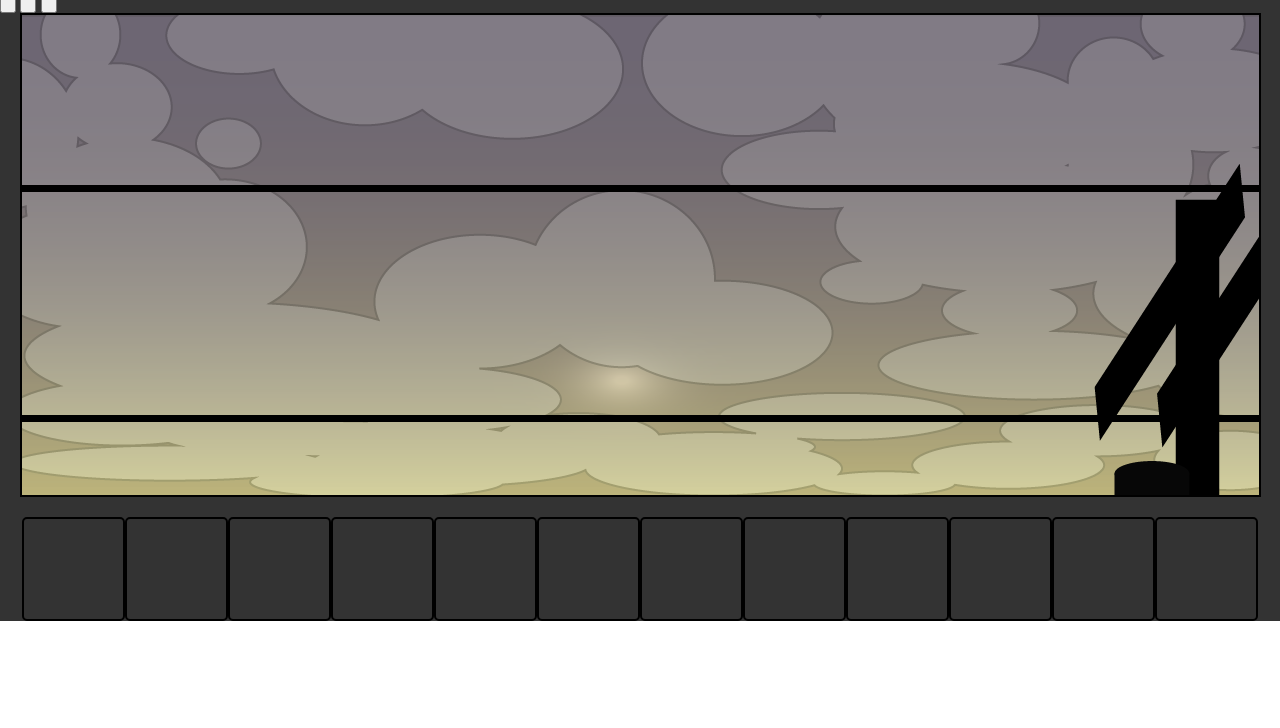
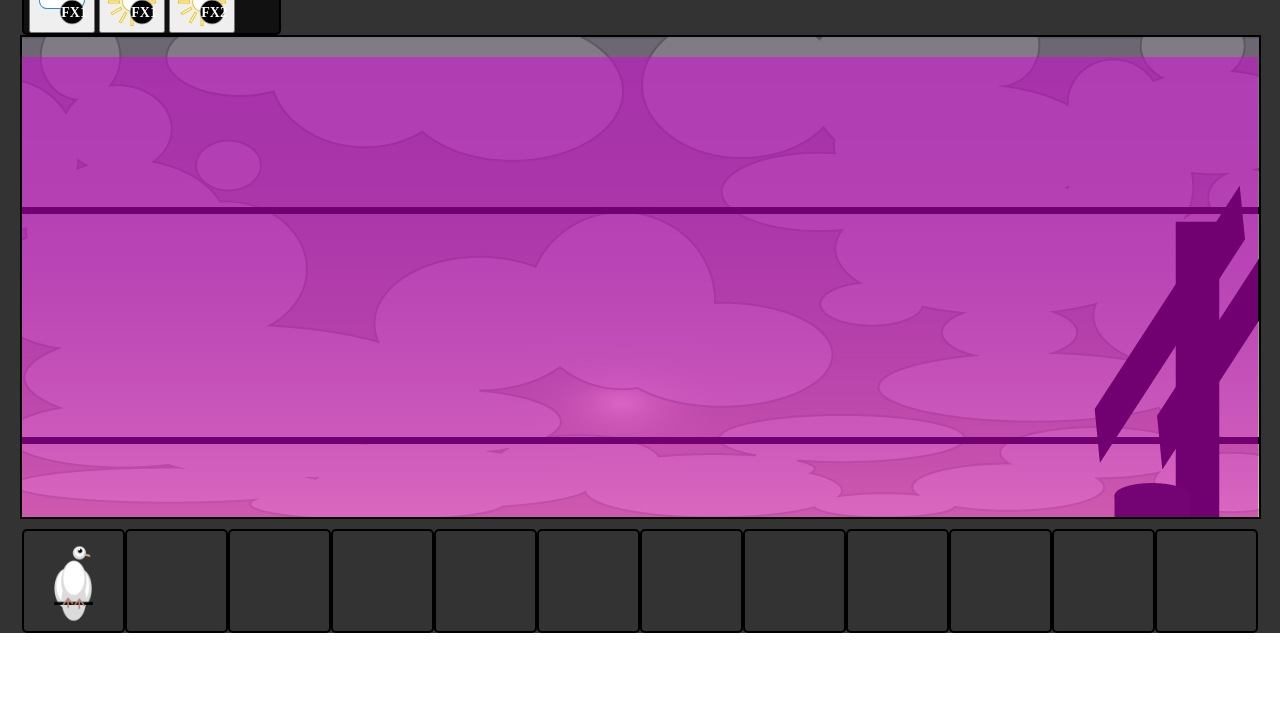
Before and after one commit to j-alexander65807/alexander_j_vialu_j_music_mixer, a plain HTML site: page index.html in a window 1280 px wide. Shown: the part 72-800 px from the top of the page. Drawn offline with Linux system fonts and the light colour scheme.

Commit message:
tested out some of the basic drag drop

```diff
--- a/css/main.css
+++ b/css/main.css
@@ -6,6 +6,7 @@ body {
   font-family: Helvetica, Arial, sans-serif;
   margin: 0;
 }
+
 
 #wrapper {
   max-width: 1600px;
@@ -17,20 +18,32 @@ body {
 #wrapper h2 {
   text-align: center;
   font-size: 34px;
-  padding: 20px 0 10px 0;
+  padding-top: 10px;
+}
+
+/* Main Margins*/
+header, #environment, #birdContainer {
+  width: 1237px;
+  margin-left: auto;
+  margin-right: auto;
 }
 
 
+#fxContainer {
+ background-color: #111;
+ border: 2px solid #000;
+ border-radius: 5px;
+ width: 250px;
+ padding-left: 5px;
 
-
-
-
+}
+#fxContainer button img {
+  width: 50px;
+}
 
 #environment {
   display:block;
-  width: 1237px;
   height: 480px;
-  margin: 0 auto;
   border: solid 2px #000;
 	background:transparent url(../images/env_loop2.png) 0 0 no-repeat;
 
@@ -41,12 +54,30 @@ body {
 	0%{background-position: 0 0;}
 	100%{background-position: 0 -2880px;}
 }
+#dropZoneContainer {
+  display: inline-block;
+  margin: 20px 0.5px 0px 0.5px;
+}
 
-#birdsContainer {
-  width: 1237px;
-  margin-top: 20px;
-  margin-left: auto;
-  margin-right: auto;
+.dropZone {
+  width: 412px;
+  height: 230px;
+  background-color: rgba(225, 0, 225, 0.5);
+  float: left;
+	position: relative;
+
+}
+.dropZone img {
+  width: auto;
+	padding: 0;
+	cursor: default;
+	position: absolute;
+}
+
+#birdContainer {
+
+  margin-top: 10px;
+
   display: flex;
   flex-direction: row;
   flex-wrap: nowrap;
@@ -59,3 +90,6 @@ body {
   border: solid 2px #000;
   border-radius: 5px;
 }
+.birdImage {
+  width: 100%;
+}
--- a/index.html
+++ b/index.html
@@ -13,16 +13,16 @@
     <header>
       <h2>Bird Beats</h2>
 
-      <div id="fxWrapper">
+      <div id="fxContainer">
         <h2 class="hidden">FX Buttons</h2>
 
-        <button class="fxButton" name="cloud1">
+        <button name="cloud1" type="button">
           <img src="images/icons/cloudFX1.svg" alt="Cloud Effects 1">
         </button>
-        <button class="fxButton selected" name="light1">
+        <button name="light1" type="button">
           <img src="images/icons/lightFX1.svg" alt="Lighting Effects 1">
         </button>
-        <button class="fxButton" name="light2">
+        <button name="light2" type="button">
           <img src="images/icons/lightFX2.svg" alt="Lighting Effects 2">
         </button>
       </div>
@@ -33,7 +33,7 @@
     <div id="environment">
       <h2 class="hidden">Drop Zone Environment</h2>
 
-      <div id="dropZones">
+      <div id="dropZoneContainer">
         <div class="dropZone" id="drpZn_1"></div>
         <div class="dropZone" id="drpZn_2"></div>
         <div class="dropZone" id="drpZn_3"></div>
@@ -44,10 +44,12 @@
     </div>
 
 
-    <div id="birdsContainer">
+    <div id="birdContainer">
       <h2 class="hidden">Bird Selection</h2>
 
-      <section class="birdIcon bass"><h2 class="hidden">Bird Icon1</h2></section>
+      <section class="birdIcon bass">
+        <img src="images/dawnDrop.png" alt="Dawn" class="birdImage" id="dawnDrop" draggable="true">
+      </section>
       <section class="birdIcon bass"><h2 class="hidden">Bird Icon2</h2></section>
       <section class="birdIcon bass"><h2 class="hidden">Bird Icon3</h2></section>
       <section class="birdIcon drums"><h2 class="hidden">Bird Icon4</h2></section>
--- a/js/main.js
+++ b/js/main.js
@@ -0,0 +1,46 @@
+(() => {
+	// set up Constants
+	const dropArea = document.querySelector('#dropZoneContainer'),
+				birdImages = document.querySelectorAll('.birdIcon img'),
+				dropZones = document.querySelectorAll('.dropZone'),
+				birds = document.querySelector('.birdIcon');
+
+
+    // Set up Functions
+
+    function allowDrag(event) {
+		console.log('started dragging a bird');
+		event.dataTransfer.setData("text/plain", this.id);
+	}
+
+	function allowDragOver(event) {
+		event.preventDefault();
+		console.log('dragging over a dropZone');
+	}
+
+	function allowDrop(event) {
+		// if a drop zone already has a bird, this function will immediately stop
+		if (this.children.length >= 1) {
+			return;
+		}
+
+
+		console.log('dropped a bird');
+
+		// go and get the dragged element's ID from the data transfer
+		let currentImage = event.dataTransfer.getData("text/plain");
+
+		// add that image to whatever drop zone we're dropping our image on
+		event.target.appendChild(document.querySelector(`#${currentImage}`));
+    }
+
+    //add Event handlers
+    birdImages.forEach(piece => piece.addEventListener('dragstart', allowDrag));
+
+    dropZones.forEach(zone => {
+        zone.addEventListener('dragover', allowDragOver);
+        zone.addEventListener('drop', allowDrop);
+     });
+
+
+})();
```
Also changed, not shown: images/dawnDrag.png (added), images/dawnDrop.png (added).
